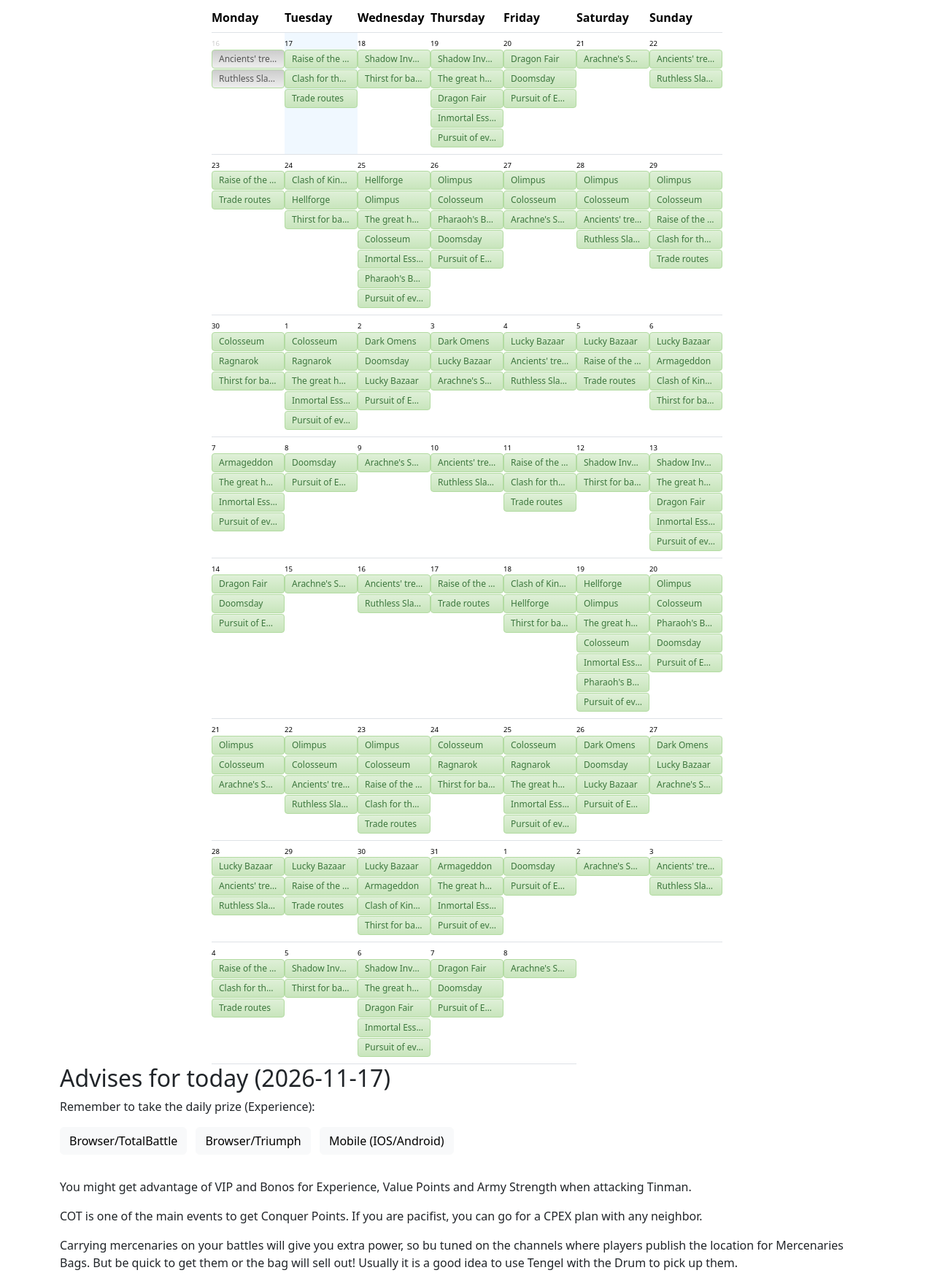
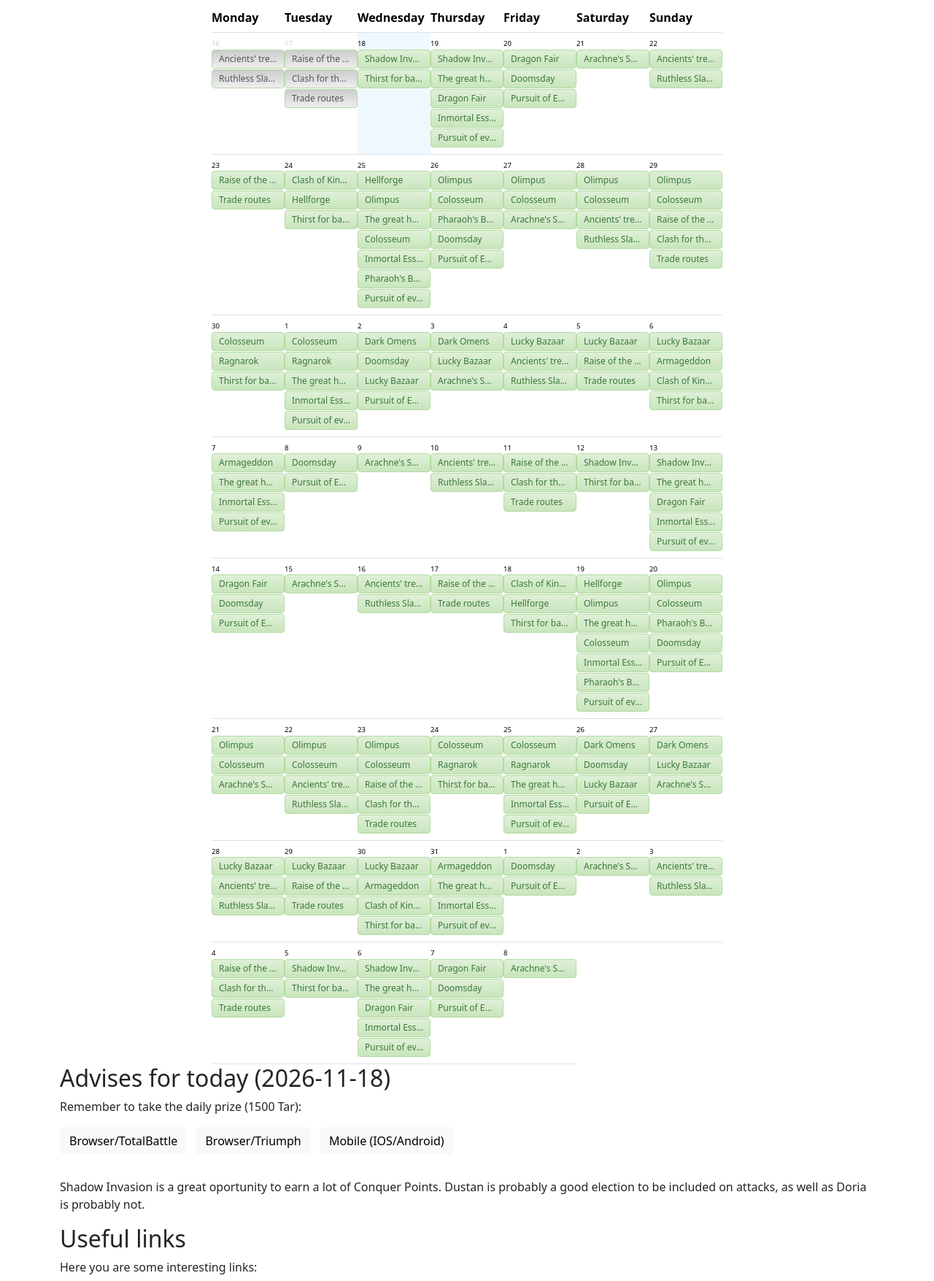
Before and after one commit to saldanel/web, a plain HTML site: page index.html in a window 1280 px wide. Shown: the part 458-2213 px from the top of the page at 73% size. Drawn offline with nearby package versions, Linux system fonts and the light colour scheme.

Commit message:
automatic update

```diff
--- a/index.html
+++ b/index.html
@@ -167,7 +167,7 @@
 
 
 
-            <td class="calendar-day " id="today">
+            <td class="calendar-day outside" >
                 <div class="date">17</div>
 
                 <div class="event begin end" data-bs-toggle="tooltip" data-bs-placement="top" data-bs-title="Raise of the Ancient" >Raise of the Ancient</div>
@@ -180,7 +180,7 @@
 
 
 
-            <td class="calendar-day " >
+            <td class="calendar-day " id="today">
                 <div class="date">18</div>
 
                 <div class="event begin end" data-bs-toggle="tooltip" data-bs-placement="top" data-bs-title="Shadow Invasion" >Shadow Invasion</div>
@@ -913,27 +913,17 @@
     </table>
   </div>
   <div class="row">
-    <h2>Advises for today (2026-11-17)</h2>
-    <p>Remember to take the daily prize (Experience):
+    <h2>Advises for today (2026-11-18)</h2>
+    <p>Remember to take the daily prize (1500 Tar):
       <ul class="list-inline">
-        <li class="list-inline-item"><a class="btn btn-light" target="_blank" href="https://totalbattle.com/?present=xp">Browser/TotalBattle</a></li>
-        <li class="list-inline-item"><a class="btn btn-light" target="_blank" href="https://totalbattle.onelink.me/Xsl6/h3n9bz4l">Browser/Triumph</a></li>
-        <li class="list-inline-item"><a class="btn btn-light" target="_blank" href="https://triumph.totalbattle.com/?present=xp">Mobile (IOS/Android)</a></li>
+        <li class="list-inline-item"><a class="btn btn-light" target="_blank" href="https://totalbattle.com/?present=tar">Browser/TotalBattle</a></li>
+        <li class="list-inline-item"><a class="btn btn-light" target="_blank" href="https://totalbattle.onelink.me/Xsl6/xp7gbljw">Browser/Triumph</a></li>
+        <li class="list-inline-item"><a class="btn btn-light" target="_blank" href="https://triumph.totalbattle.com/?present=tar">Mobile (IOS/Android)</a></li>
       </ul>
     </p>
 
     <p>
-      You might get advantage of VIP and Bonos for Experience, Value Points and Army Strength when attacking Tinman.
-
-    </p>
-
-    <p>
-      COT is one of the main events to get Conquer Points. If you are pacifist, you can go for a CPEX plan with any neighbor.
-
-    </p>
-
-    <p>
-      Carrying mercenaries on your battles will give you extra power, so bu tuned on the channels where players publish the location for Mercenaries Bags. But be quick to get them or the bag will sell out! Usually it is a good idea to use Tengel with the Drum to pick up them.
+      Shadow Invasion is a great oportunity to earn a lot of Conquer Points. Dustan is probably a good election to be included on attacks, as well as Doria is probably not.
 
     </p>
 
```
